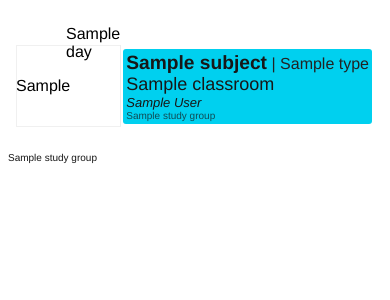
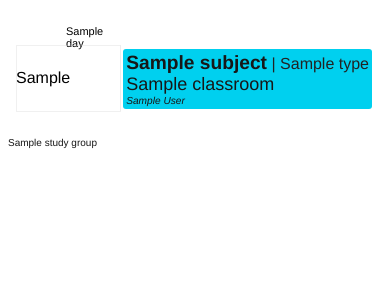
Before and after one commit to UL-FRI/urnik, a Django app: template friprosveta/templates/friprosveta/allocations.html in a window 390 px wide. Shown: the part 57-357 px from the top of the page. Run offline with Django 3.2, Linux system fonts and the light colour scheme; the template is opened without the code that fills it: most values are stand-ins (such as "Sample title", 1, 10 or a date in 2020); parts of the project's set-up code (start-up, migrations or seed data) failed here and were passed over.

Commit message:
Improve mobile and narrow width device display.

```diff
--- a/friprosveta/static/css/allocations.css
+++ b/friprosveta/static/css/allocations.css
@@ -33,6 +33,18 @@ body {
 .grid-day {
     grid-row: day-row-start / day-row-end;
     margin: auto;
+}
+
+@media (max-width: 35em) {
+    .grid-day {
+        font-size: 1.5ex;
+    }
+}
+
+@media (max-width: 30em) {
+    .grid-day {
+        font-size: 1.3ex;
+    }
 }
 
 .grid-hour {
@@ -138,9 +150,21 @@ a.link-teacher {
     font-size: small;
 }
 
+@media (max-width: 35em) {
+    a.link-teacher {
+        font-size: 1.2ex;
+    }
+}
+
 a.link-group {
     font-size: x-small;
     color: rgba(23, 23, 23, 0.71);
+}
+
+@media (max-width: 35em) {
+    a.link-group {
+        display: none;
+    }
 }
 
 a.link-management {
```
